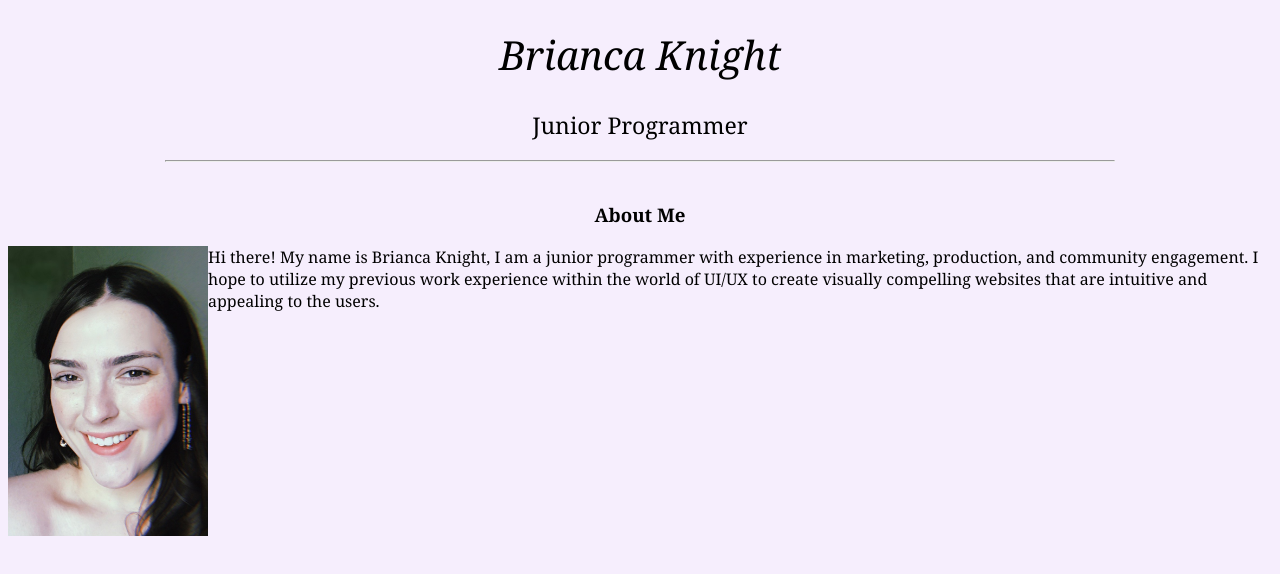
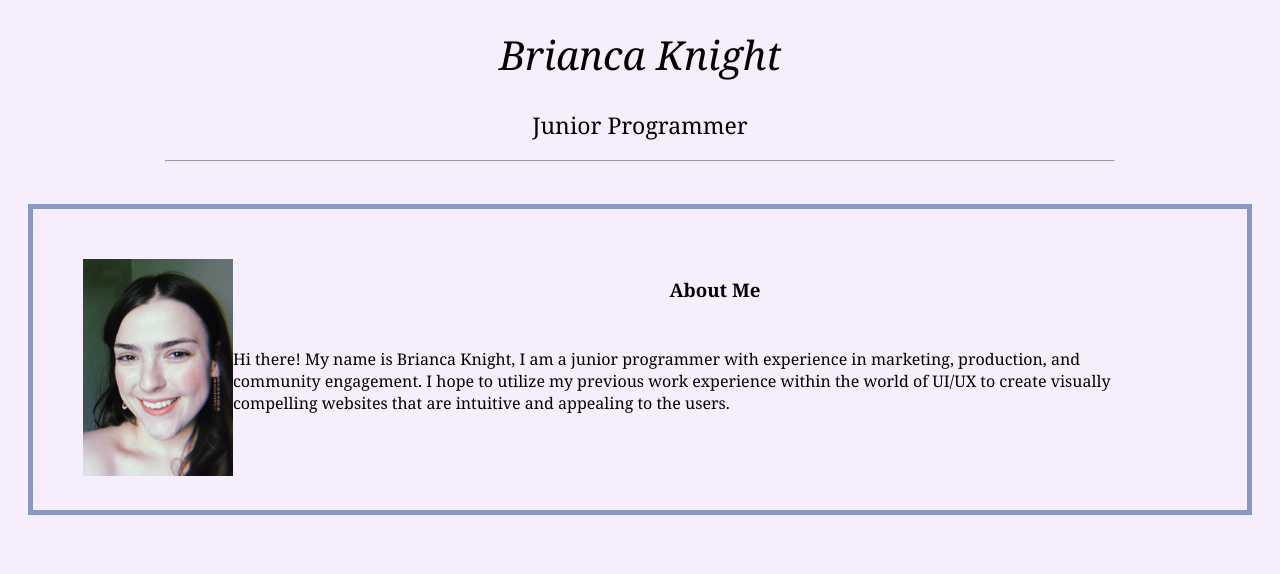
Before and after one commit to BriancaKnight/Profile-Page, a plain HTML site: page portfolio-page.html in a window 1280 px wide. Drawn offline with Linux system fonts and the light colour scheme.

Commit message:
Add box model WIP

```diff
--- a/portfolio-page.html
+++ b/portfolio-page.html
@@ -1,5 +1,6 @@
 <!DOCTYPE html>
 <html lang="en-US">
+
 <head>
   <link href="styles.css" rel="stylesheet" type="text/css">
   <title>Brianca Knight Programming Portfolio</title>
@@ -10,13 +11,16 @@
   <h2>Junior Programmer</h2>
   <hr>
   <br>
+  <div class="box1">
+    <img src="img/pro-pic.jpg" width="150">
     <h3>About Me</h3>
-  <div class="box">
-  <img src="img/pro-pic.jpg" width="200">
+<div class="box2">
     <p>Hi there! My name is Brianca Knight, I am a junior programmer with experience in marketing, production, and community engagement. I hope to utilize my previous work experience within the world of UI/UX to create visually compelling websites that are intuitive and appealing to the users.</p>
+  </div>
   </div>
 
 
 
 </body>
+
 </html>
--- a/styles.css
+++ b/styles.css
@@ -23,6 +23,19 @@ h3{
   text-align: center;
 }
 
+.box1 {
+  width: auto;
+  border: 5px solid rgb(135, 152, 197);
+  padding: 50px;
+  margin: 20px;
+}
+
+.box2 {
+  width: auto;
+  padding: 10px;
+  margin: 20px;
+}
+
 img {
   float: left;
 }
```
Also changed, not shown: 2 other files. Lines whose indentation alone changed are shown as unchanged.
